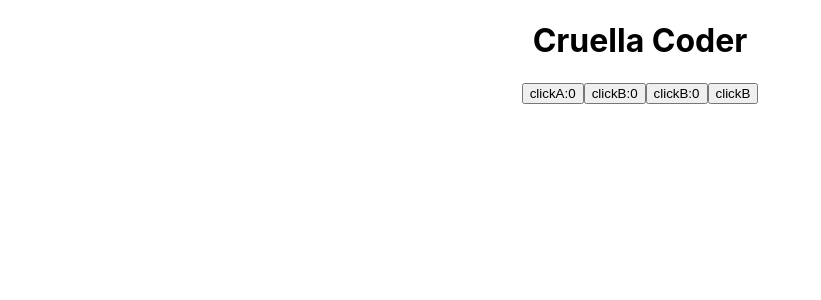
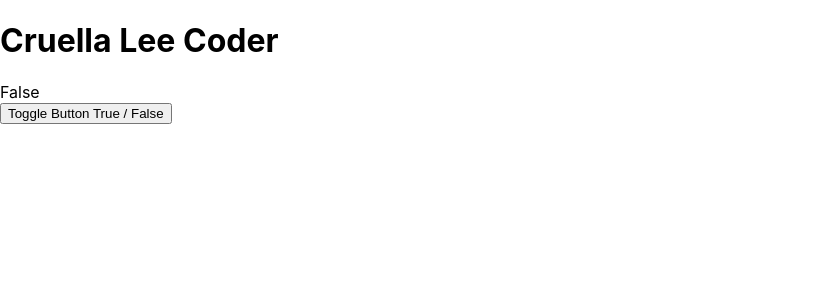
Before and after one commit to Gdansklol/easy-react-01, a React (Create React App) app: page / in a window 1280 px wide. Shown: the top 300 px of the page, without its empty margins (0-821 px from the left). Built offline with nearby package versions, Linux system fonts and the light colour scheme.

Commit message:
toogle btn with useState, useEffect

```diff
--- a/src/App.js
+++ b/src/App.js
@@ -1,30 +1,25 @@
-// 07/30 Eliminate repetition with components
-// create componeclickHandler
-// Let’s learn how to send data from a parent component to a child component.
+// 09/30 conditional rendring with toogle button true or false
 
-import React, { useState } from 'react';
-import './App.css';
-import Counter from './components/Counter'
-
+import React, { useState, useEffect } from 'react';
 
 function App() {
-  const [buttonName, setButtonName] = useState('clickB:');
-  const clickHandler = () => {
-    setButtonName('Klicka 😃')
-  };
+  const [condition, setCondition] = useState(false);
+  const toogle = () => setCondition(!condition);
+  useEffect(() => {
+    console.log(condition);
+  }, [condition]);
+
+  const renderCondition = condition
+    ? <div>True</div>
+    : <div>False</div>
+
   return (
-  <div className='App' >
-    <h1>Cruella Coder</h1>
-    <Counter click="clickA:" />
-      <Counter click={buttonName} />
-      <Counter />
-      <button
-        onClick={clickHandler}
-      >
-        clickB
-      </button>
-  </div>
-  );
-};
+    <div>
+      <h1>Cruella Lee Coder </h1>
+      {renderCondition }
+      <button onClick={toogle}>Toggle Button True / False</button>
+    </div>
+  )
+}
 
-export default App
+export default App;
```
Also changed, not shown: 2 other files (tests, documents, lock files or other folders).
